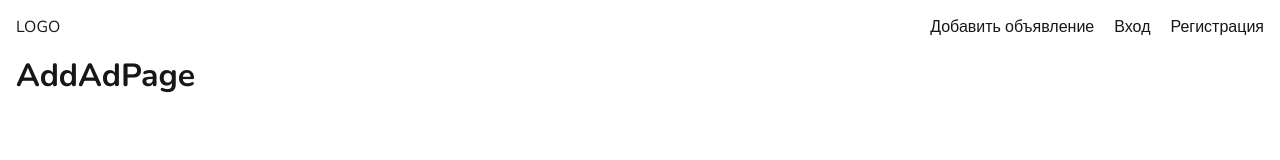
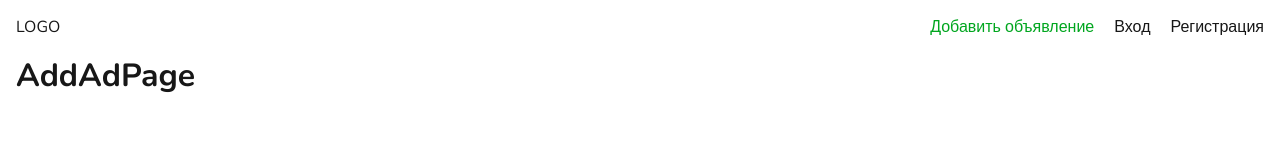
Before and after one commit to YaninaShpak/home-paws, a Next.js app: page /add-ad in a window 1280 px wide. Shown: the top 160 px of the page. Built offline with nearby package versions, Linux system fonts and the light colour scheme.

Commit message:
refactor header and navigation menu

```diff
--- a/src/components/shared/header/Header.module.css
+++ b/src/components/shared/header/Header.module.css
@@ -10,3 +10,16 @@
   align-items: center;
   column-gap: 20px;
 }
+
+.link {
+  transition: all ease 0.3s;
+}
+
+.link:hover {
+  color: var(--accentprimary);
+}
+
+.link.active {
+  color: var(--accentprimary);
+  cursor: default;
+}
--- a/src/components/shared/header/Header.tsx
+++ b/src/components/shared/header/Header.tsx
@@ -1,14 +1,31 @@
-import styles from './Header.module.css';
-import Link from 'next/link';
+"use client";
+
+import styles from "./Header.module.css";
+import Link from "next/link";
+import { navigationItem } from "@/consts/navigation";
+import { usePathname } from "next/navigation";
 
 const Header = () => {
+  const pathName = usePathname();
+
   return (
     <header className={styles.header}>
-      <Link className={styles.logo} href='/'>LOGO</Link>
+      <Link className={styles.logo} href="/">
+        LOGO
+      </Link>
       <nav className={styles.userNavigation}>
-        <Link href='/add-ad'>Добавить объявление</Link>
-        <Link href='/login'>Вход</Link>
-        <Link href='/signup'>Регистрация</Link>
+        {navigationItem.map((item) => {
+          const isActiveItem = item.link === pathName;
+          return (
+            <Link
+              key={item.link}
+              className={`${styles.link} ${isActiveItem ? styles.active : ""}`}
+              href={item.link}
+            >
+              {item.text}
+            </Link>
+          );
+        })}
       </nav>
     </header>
   );
--- /dev/null
+++ b/src/config/site.config.ts
@@ -0,0 +1 @@
+// для повторяющихся текстов, слов
--- /dev/null
+++ b/src/consts/navigation.ts
@@ -0,0 +1,16 @@
+import { NavigationItem } from "@/shared/types/navigation"
+
+export const navigationItem: NavigationItem[] = [
+  {
+    link: '/add-ad',
+    text: 'Добавить объявление'
+  },
+  {
+    link: '/login',
+    text: 'Вход'
+  },
+  {
+    link: '/signup',
+    text: 'Регистрация'
+  },
+]
--- /dev/null
+++ b/src/shared/types/navigation.ts
@@ -0,0 +1,4 @@
+export type NavigationItem = {
+  link: string;
+  text: string;
+}
```
